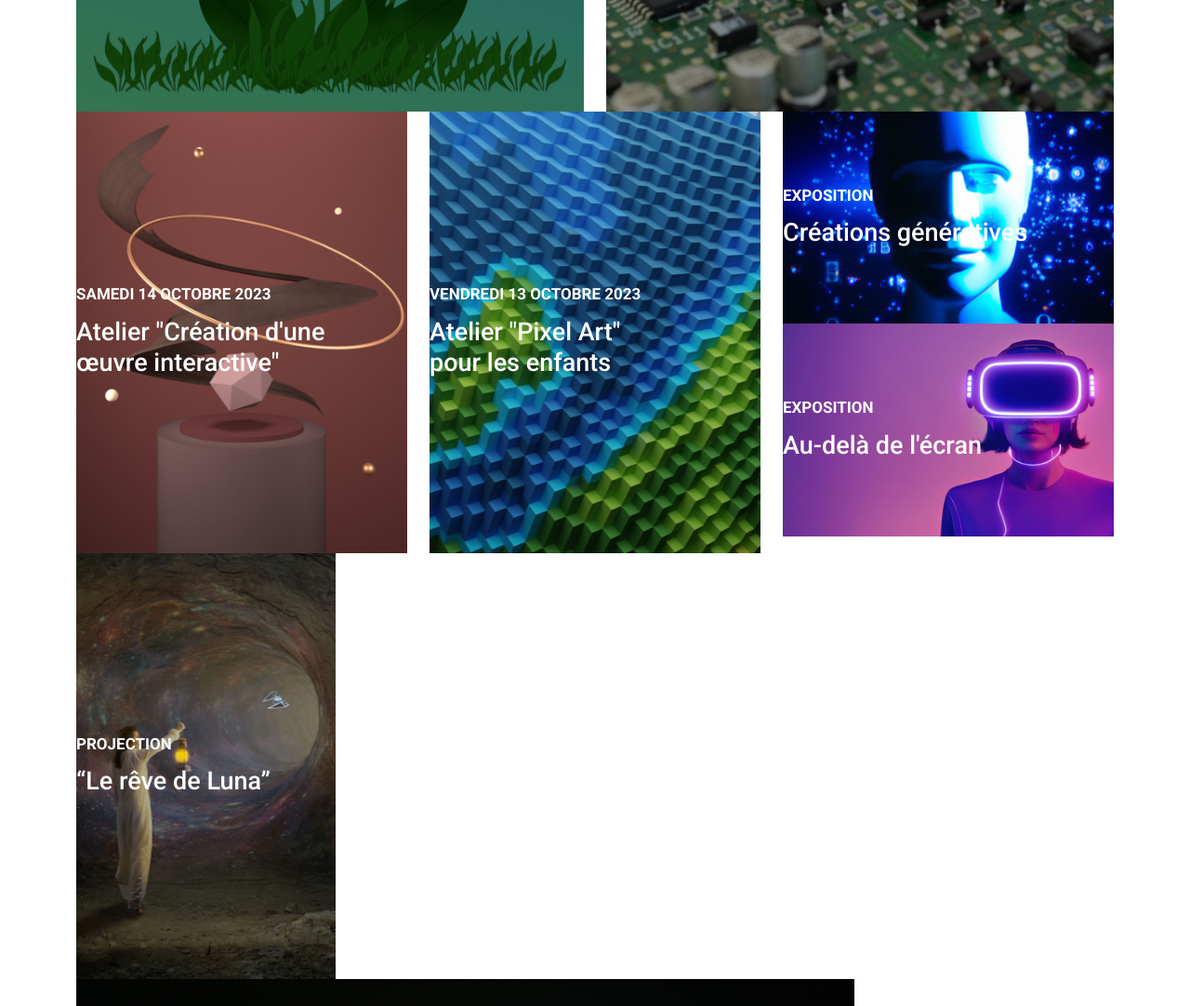
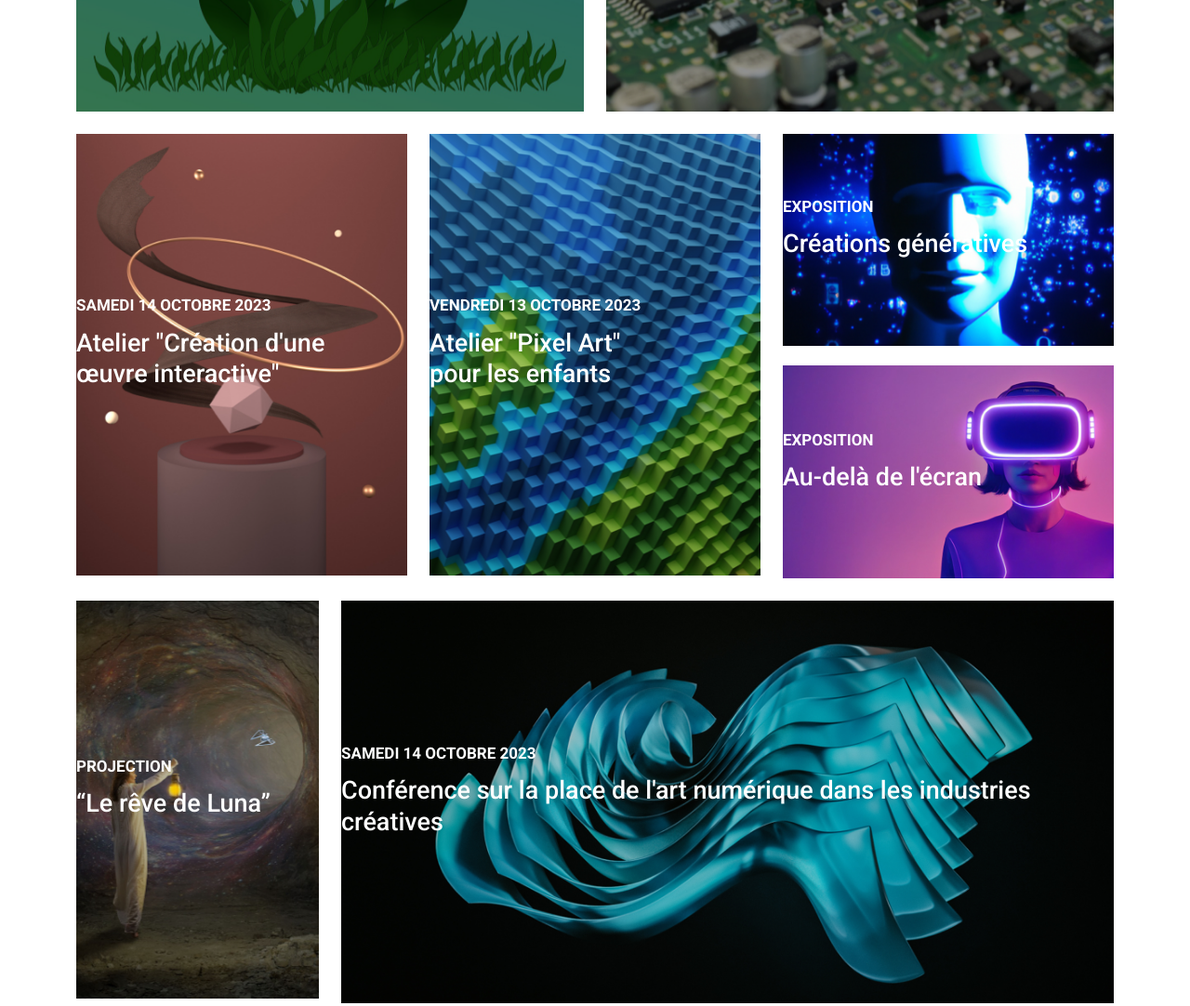
Before and after one commit to TafaniM/eikonica, a website built with Parcel: page src/index.html in a window 1280 px wide. Shown: the part 2580-3662 px from the top of the page at 93% size. Built offline with nearby package versions, Linux system fonts and the light colour scheme.

Commit message:
développement css articles ajustement

```diff
--- a/src/index.html
+++ b/src/index.html
@@ -72,6 +72,7 @@
           <div class="col-12">
             <h2>evenements</h2>
           </div>
+
           <div class="col-6">
             <div class="size1">
               <article>
@@ -83,6 +84,7 @@
               </article>
             </div>
           </div>
+
           <div class="col-6">
             <div class="size1">
               <article>
@@ -94,6 +96,7 @@
               </article>
             </div>
           </div>
+
           <div class="col-4">
             <div class="size2">
               <article>
@@ -105,6 +108,7 @@
               </article>
             </div>
           </div>
+
           <div class="col-4">
             <div class="size2">
               <article>
@@ -116,10 +120,13 @@
               </article>
             </div>
           </div>
+
           <div class="col-4">
             <div class="row">
-              <div class="size3">
-                <div class="col-12">
+
+
+              <div class="col-12">
+                <div class="size3">
                   <article>
                     <img src="img/activité5.png" alt="circuits">
                     <div class="texte">
@@ -129,8 +136,9 @@
                   </article>
                 </div>
               </div>
-              <div class="size3">
-                <div class="col-12">
+
+              <div class="col-12">
+                <div class="size6">
                   <article>
                     <img src="img/activité6.png" alt="circuits">
                     <div class="texte">
@@ -140,10 +148,12 @@
                   </article>
                 </div>
               </div>
+
             </div>
           </div>
-          <div class="size4">
-            <div class="col-3">
+
+          <div class="col-3">
+            <div class="size4">
               <article>
                 <img src="img/activité7.png" alt="circuits">
                 <div class="texte">
@@ -153,8 +163,9 @@
               </article>
             </div>
           </div>
-          <div class="size4">
-            <div class="col-9">
+
+          <div class="col-9">
+            <div class="size4">
               <article>
                 <img src="img/activité8.png" alt="circuits">
                 <div class="texte">
@@ -164,6 +175,7 @@
               </article>
             </div>
           </div>
+
 
 
           <div class="col-6">
--- a/src/scss/modules/_event.scss
+++ b/src/scss/modules/_event.scss
@@ -15,10 +15,10 @@ article {
     z-index: 1;
 }
 
-// article img {
-//     width: 600px;
-//     height: auto;
-// }
+article img {
+    width: 100%;
+    height: auto;
+}
 
 h3 {
     font-family: 'Roboto', black;
@@ -38,10 +38,30 @@ article p {
     top: 350;
 }
 
+.size2 img {
+    margin-top: 24px;
+}
+
 .size3 .texte {
     top: 150;
+}
+
+.size3 img {
+    margin-top: 24px;
 }
 
 .size4 .texte {
     top: 350;
 }
+
+.size4 img {
+    margin-top: 24px;
+}
+
+.size6 .texte {
+    top: 150;
+}
+
+.size6 img {
+    margin-top: 21px;
+}
```
Also changed, not shown: 1 other file.
